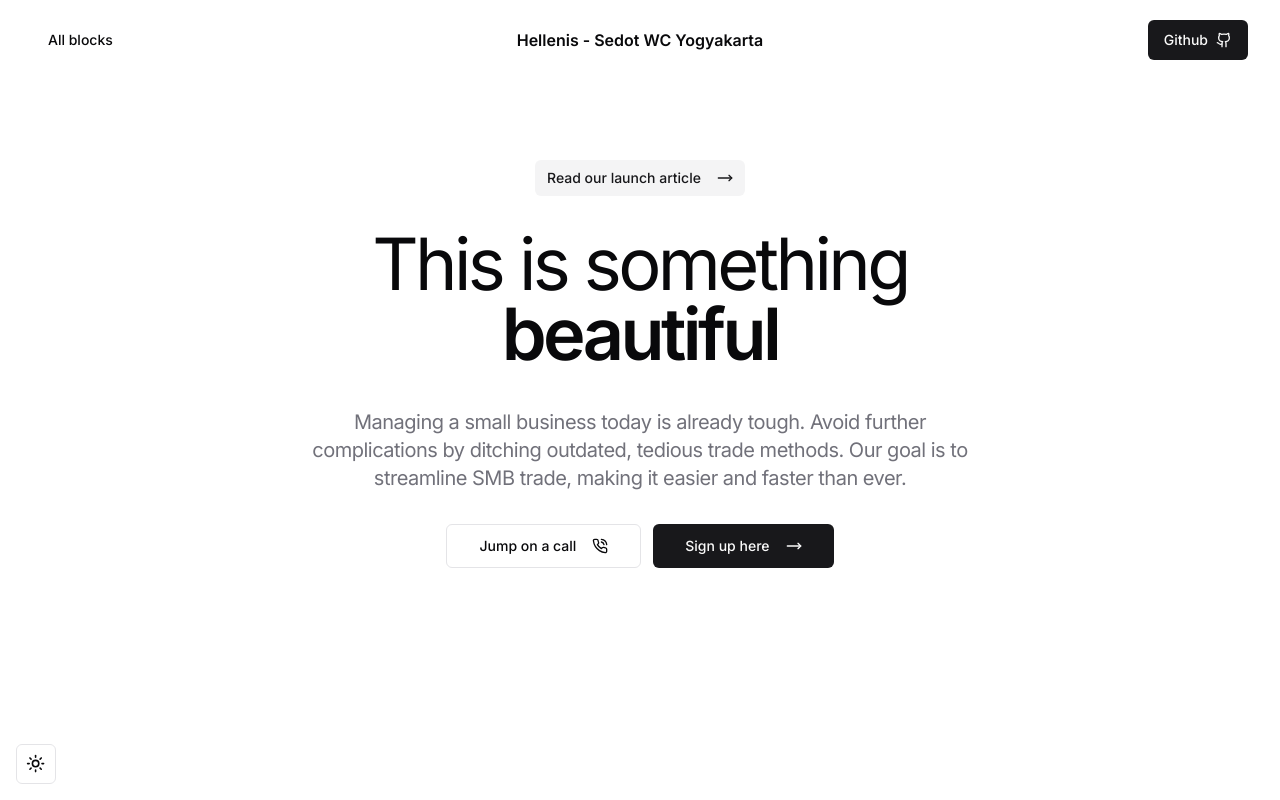
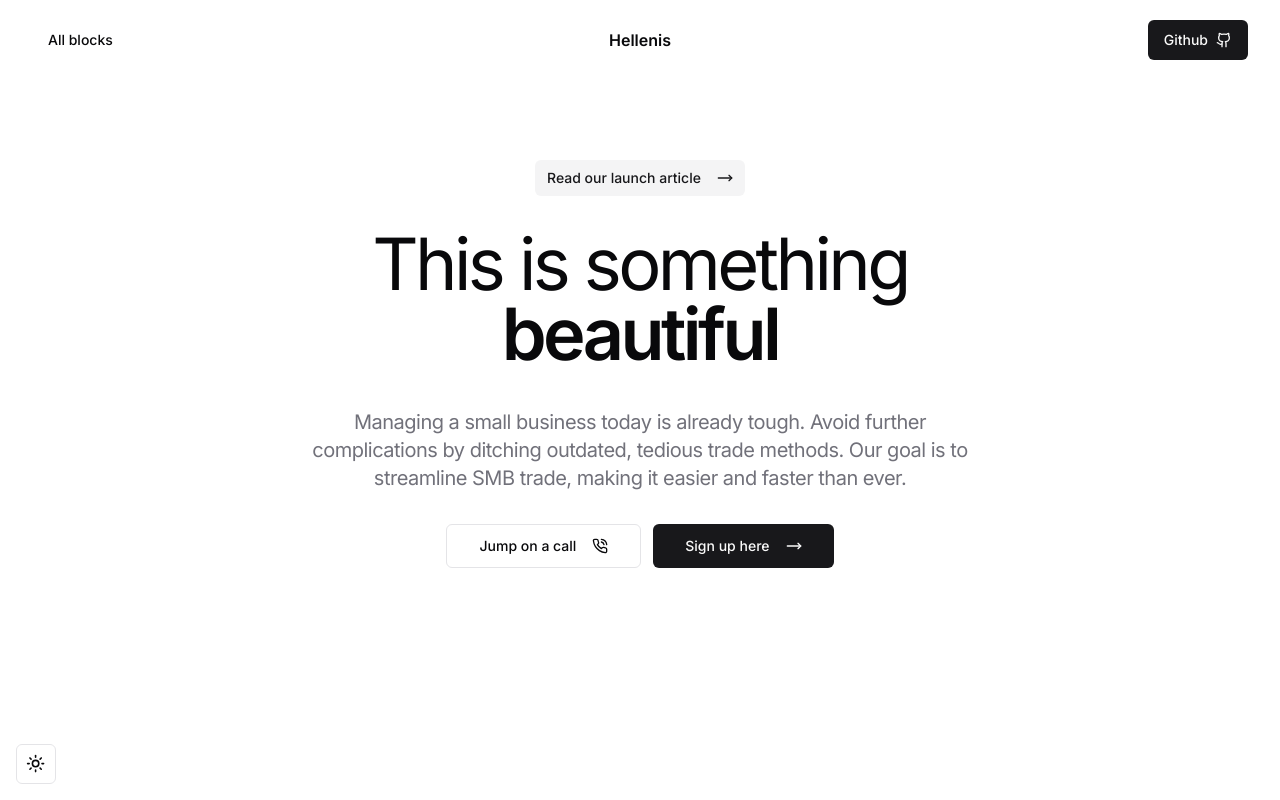
Before and after one commit to webidare/hellenis, a Next.js app: page / in a window 1280 px wide. Shown: the top 800 px of the page. Built offline with nearby package versions, Linux system fonts and the light colour scheme.

Commit message:
Update header.tsx

```diff
--- a/components/header.tsx
+++ b/components/header.tsx
@@ -29,7 +29,7 @@ export const Header = () => {
           ))}
         </div>
         <div className="flex lg:justify-center">
-          <p className="font-semibold">Hellenis - Sedot WC Yogyakarta</p>
+          <p className="font-semibold">Hellenis</p>
         </div>
         <div className="flex justify-end w-full gap-4">
 
```
